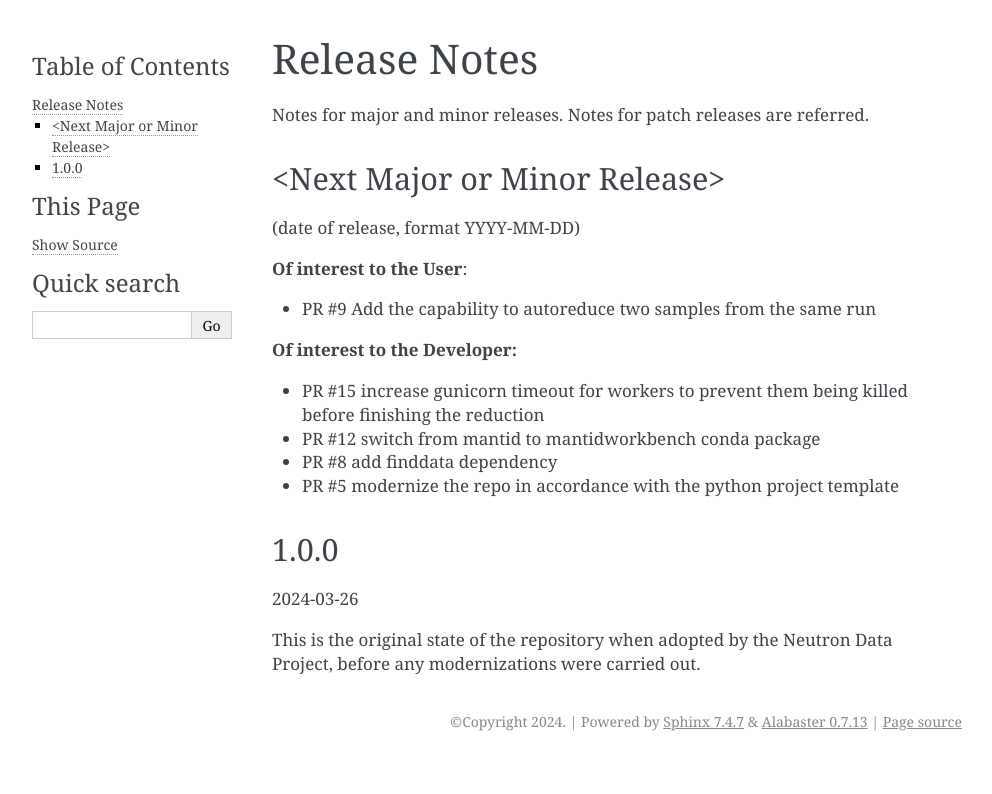
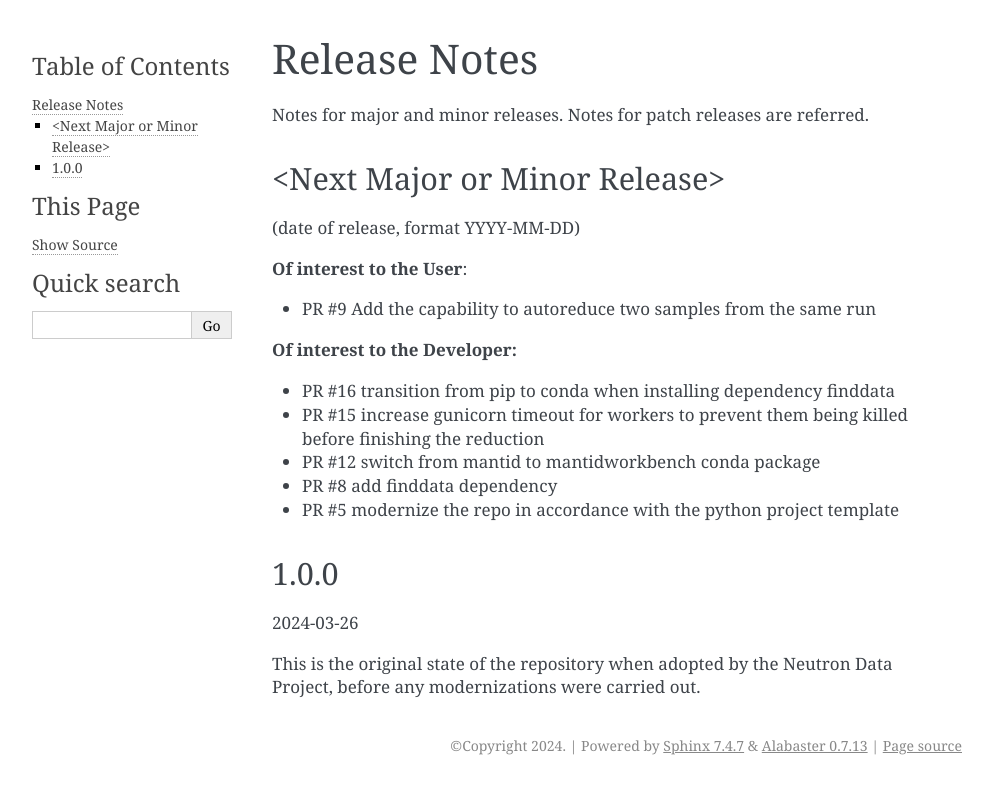
Before and after one commit to neutrons/MagnetismReflectometer, a Sphinx documentation site: the page built from docs/releases.rst, in a window 1280 px wide. Shown: the top 794 px of the page, without its empty margins (148-1140 px from the left). Built offline with Sphinx 7.4.7, drawn with Linux system fonts in a browser that asks for light colours; the version number could not be read and is left out.

Commit message:
update release notes
Signed-off-by: Jose Borreguero <borreguero@gmail.com>

```diff
--- a/docs/releases.rst
+++ b/docs/releases.rst
@@ -14,6 +14,7 @@ Notes for major and minor releases. Notes for patch releases are referred.
 
 **Of interest to the Developer:**
 
+- PR #16 transition from pip to conda when installing dependency finddata
 - PR #15 increase gunicorn timeout for workers to prevent them being killed before finishing the reduction
 - PR #12 switch from mantid to mantidworkbench conda package
 - PR #8 add finddata dependency
```
